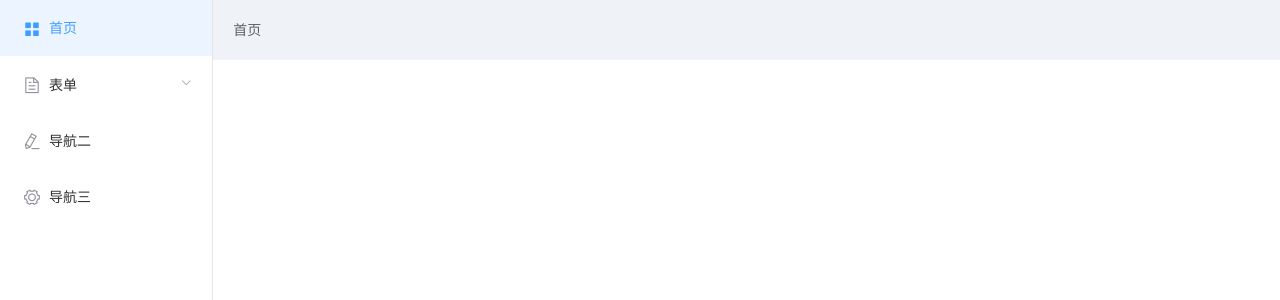
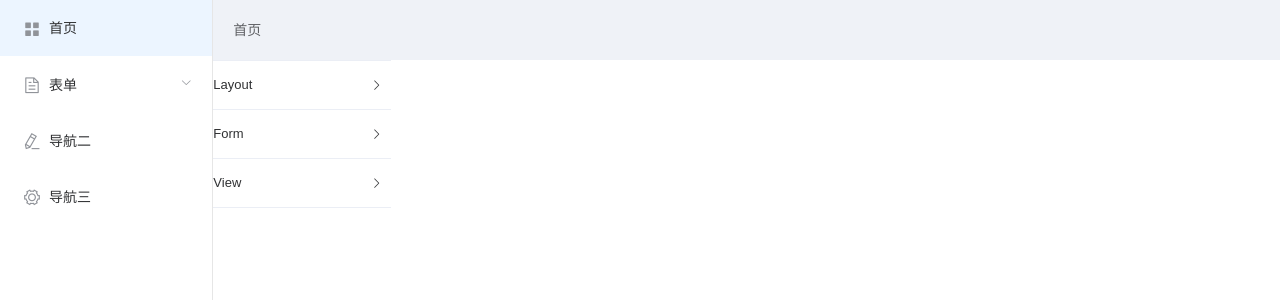
Before and after one commit to lollipopyu/tool, a Vue app: page /add in a window 1280 px wide. Before the commit this address led to /add#/manage. Shown: the top 300 px of the page. Built offline with nearby package versions, Linux system fonts and the light colour scheme.

Commit message:
组件侧边栏

```diff
--- /dev/null
+++ b/src/pages/form/add.vue
@@ -0,0 +1,48 @@
+<style lang="scss" scoped>
+	.sideBar{
+		ul{
+			font-size: 0;
+		}
+		ul li{
+			font-size: 12px;
+			display: inline-block;
+			border-radius: 4px;
+			background-color: #dddee1;
+			padding: 2px;
+			margin: 5px 0 0 5px;
+		}
+	}
+</style>
+<template>
+	<div class="add-page">
+		<el-row>
+		  <el-col :span="4" class="sideBar">
+		  	<el-collapse>
+		  	  <el-collapse-item v-for="(title,index) in titles" :title="title" :name="index">
+		  	    <ul>
+		  	    	<li v-for="item in items">{{item}}</li>
+		  	    </ul>
+		  	  </el-collapse-item>
+		  	</el-collapse>
+		  </el-col>
+		  <el-col :span="20">
+		  </el-col>
+		</el-row>
+
+	</div>
+</template>
+<script>
+	export default{
+		data(){
+			return{
+				items:[],
+				titles:[]
+			}
+		},
+		mounted(){
+			//实例化数据
+			this.items = ["文本框","日期","输入框","下拉框"];
+			this.titles = ["Layout","Form","View"];
+		}
+	}
+</script>
--- a/src/router/index.js
+++ b/src/router/index.js
@@ -6,8 +6,10 @@ Vue.use(Router)
 const manage = r => require.ensure([], () => r(require('@/pages/manage')), 'manage');
 const form = r => require.ensure([], () => r(require('@/pages/form')), 'form');
 const nav = r => require.ensure([], () => r(require('@/pages/nav')), 'nav');
+const add = r => require.ensure([], () => r(require('@/pages/form/add')), 'add');
 
 export default new Router({
+  mode:'history',
   routes: [
   	{
   	  	path: '/',
@@ -27,6 +29,10 @@ export default new Router({
     			component: nav,
     			name: '导航',
           meta:{nav:['导航二']},
+        },
+        {
+          path: '/add',
+          component: add,
         }]
     }
   ]
```
